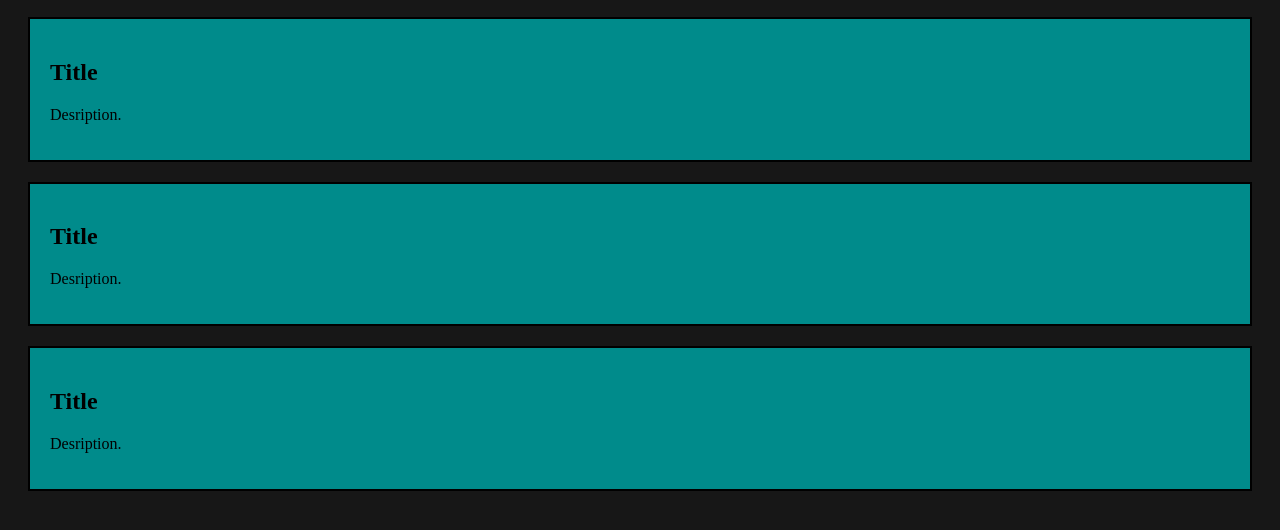
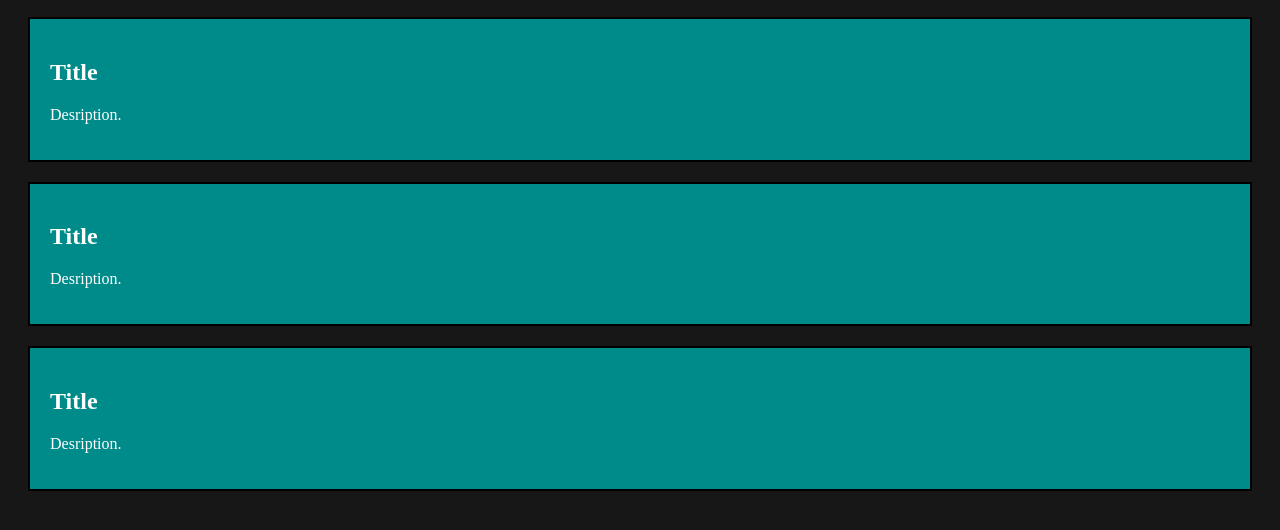
Before and after one commit to Cooper2204/imed1316fall22, a plain HTML site: page page5.html in a window 1280 px wide. Shown: the part 44-574 px from the top of the page. Drawn offline with Linux system fonts and the light colour scheme.

Commit message:
update13

```diff
--- a/page5.html
+++ b/page5.html
@@ -4,7 +4,7 @@
 <style>
 .city {
   background-color: darkcyan;
-  color: black;
+  color: white;
   border: 2px solid black;
   margin: 20px;
   padding: 20px;
@@ -30,9 +30,9 @@ a:active {
 }
 </style>
 <meta charset="utf-8">
+	<title style="color:#ffffff">Page 5</title>
 </head>
 <body>
-	<title>Page 5</title>
 <blockquote>
   <blockquote>
     <blockquote>
```
